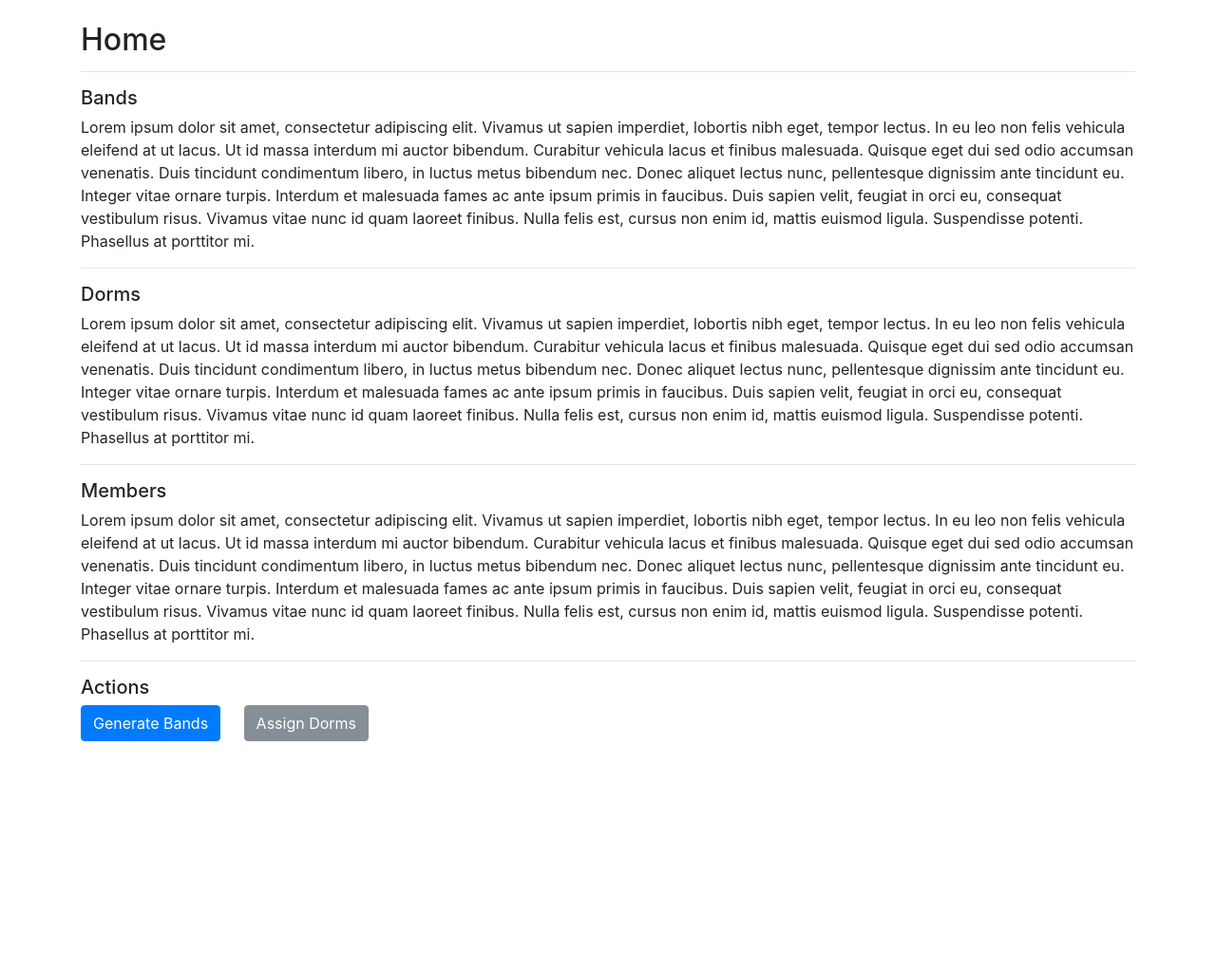
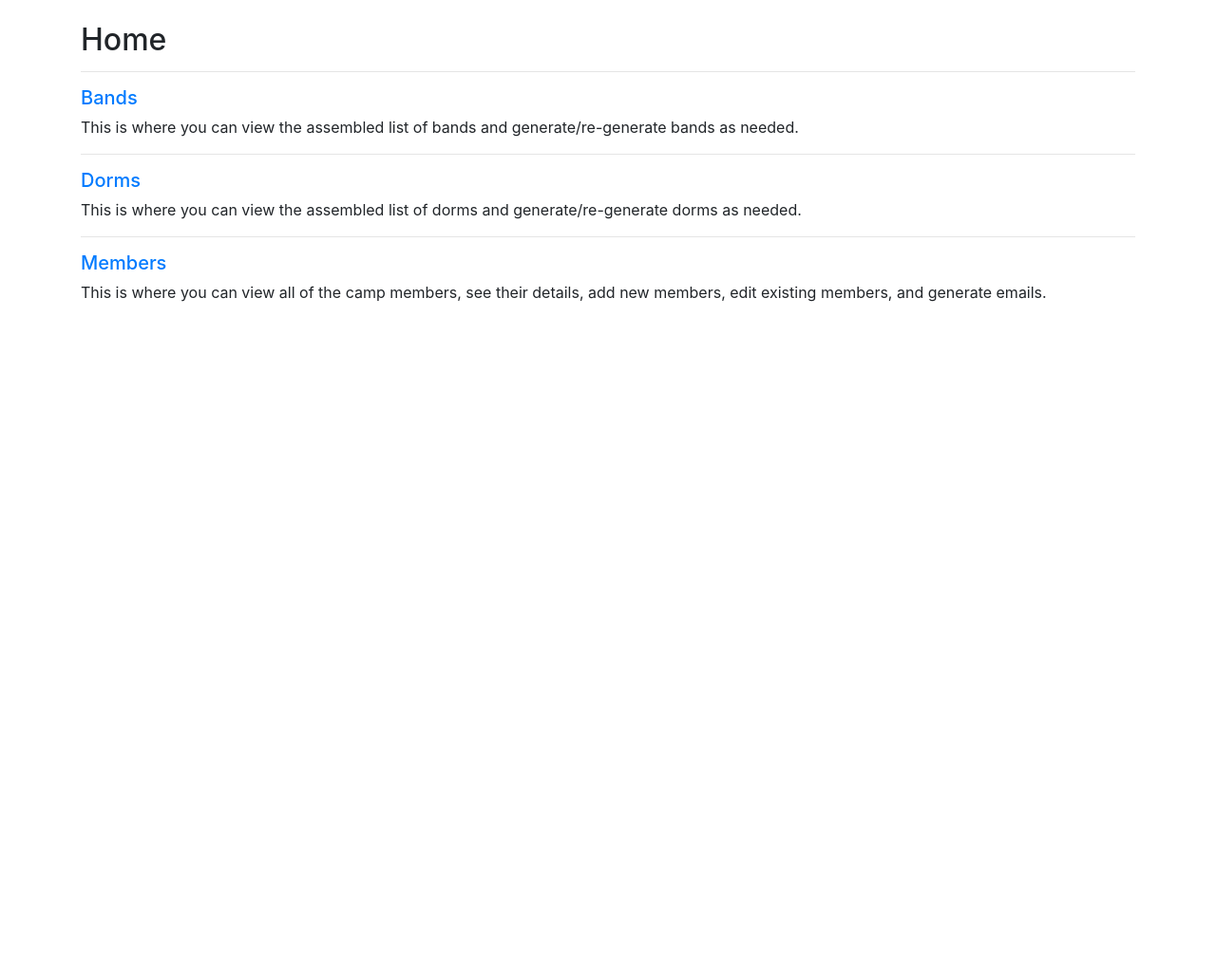
Before and after one commit to zhixuan1994/future-rockstars, a Flask app: page / in a window 1280 px wide. Shown: the part 56-1077 px from the top of the page at 95% size. Run offline with Flask 2, Linux system fonts and the light colour scheme; some libraries are stand-ins or nearby versions.

Commit message:
Removed boilerplate text and band/dorm generator buttons

```diff
--- a/app/templates/index.html
+++ b/app/templates/index.html
@@ -5,74 +5,22 @@
 
     <hr>
 
-    <h5>Bands</h5>
+    <h5><a href="/bands">Bands</a></h5>
     <p>
-        Lorem ipsum dolor sit amet, consectetur adipiscing elit. Vivamus ut sapien imperdiet, lobortis nibh eget, tempor lectus. In eu leo non felis vehicula eleifend at ut lacus. Ut id massa interdum mi auctor bibendum. Curabitur vehicula lacus et finibus malesuada. Quisque eget dui sed odio accumsan venenatis. Duis tincidunt condimentum libero, in luctus metus bibendum nec. Donec aliquet lectus nunc, pellentesque dignissim ante tincidunt eu. Integer vitae ornare turpis. Interdum et malesuada fames ac ante ipsum primis in faucibus. Duis sapien velit, feugiat in orci eu, consequat vestibulum risus. Vivamus vitae nunc id quam laoreet finibus. Nulla felis est, cursus non enim id, mattis euismod ligula. Suspendisse potenti. Phasellus at porttitor mi.
+        This is where you can view the assembled list of bands and generate/re-generate bands as needed.
     </p>
 
     <hr>
 
-    <h5>Dorms</h5>
+    <h5><a href="/dorms">Dorms</a></h5>
     <p>
-        Lorem ipsum dolor sit amet, consectetur adipiscing elit. Vivamus ut sapien imperdiet, lobortis nibh eget, tempor lectus. In eu leo non felis vehicula eleifend at ut lacus. Ut id massa interdum mi auctor bibendum. Curabitur vehicula lacus et finibus malesuada. Quisque eget dui sed odio accumsan venenatis. Duis tincidunt condimentum libero, in luctus metus bibendum nec. Donec aliquet lectus nunc, pellentesque dignissim ante tincidunt eu. Integer vitae ornare turpis. Interdum et malesuada fames ac ante ipsum primis in faucibus. Duis sapien velit, feugiat in orci eu, consequat vestibulum risus. Vivamus vitae nunc id quam laoreet finibus. Nulla felis est, cursus non enim id, mattis euismod ligula. Suspendisse potenti. Phasellus at porttitor mi.
+        This is where you can view the assembled list of dorms and generate/re-generate dorms as needed.
     </p>
 
     <hr>
 
-    <h5>Members</h5>
+    <h5><a href="/members">Members</a></h5>
     <p>
-        Lorem ipsum dolor sit amet, consectetur adipiscing elit. Vivamus ut sapien imperdiet, lobortis nibh eget, tempor lectus. In eu leo non felis vehicula eleifend at ut lacus. Ut id massa interdum mi auctor bibendum. Curabitur vehicula lacus et finibus malesuada. Quisque eget dui sed odio accumsan venenatis. Duis tincidunt condimentum libero, in luctus metus bibendum nec. Donec aliquet lectus nunc, pellentesque dignissim ante tincidunt eu. Integer vitae ornare turpis. Interdum et malesuada fames ac ante ipsum primis in faucibus. Duis sapien velit, feugiat in orci eu, consequat vestibulum risus. Vivamus vitae nunc id quam laoreet finibus. Nulla felis est, cursus non enim id, mattis euismod ligula. Suspendisse potenti. Phasellus at porttitor mi.
+        This is where you can view all of the camp members, see their details, add new members, edit existing members, and generate emails.
     </p>
-
-    <hr>
-
-    <h5>Actions</h5>
-    <p>
-        <button type="button" class="btn btn-primary" data-toggle="modal" data-target="#generateBandsModal">Generate Bands</button>
-        <button type="button" class="btn btn-secondary" style="margin-left:20px;" data-toggle="modal" data-target="#assignDormsModal">Assign Dorms</button>
-    </p>
-
-    <div class="modal fade" id="generateBandsModal" tabindex="-1" role="dialog" aria-labelledby="generateBandsModalLabel" aria-hidden="true">
-        <div class="modal-dialog" role="document">
-            <div class="modal-content">
-                <div class="modal-header">
-                    <h5 class="modal-title" id="generateBandsModalLabel">Generate Bands</h5>
-                    <button type="button" class="close" data-dismiss="modal" aria-label="Close">
-                        <span aria-hidden="true">&times;</span>
-                    </button>
-                </div>
-                <div class="modal-body">
-                    <p>
-                        Are you sure you want to generate bands from the current members?
-                    </p>
-                </div>
-                <div class="modal-footer">
-                    <button type="button" class="btn btn-secondary" data-dismiss="modal">Cancel</button>
-                    <button type="submit" class="btn btn-primary">Generate</button>
-                </div>
-            </div>
-        </div>
-    </div>
-
-    <div class="modal fade" id="assignDormsModal" tabindex="-1" role="dialog" aria-labelledby="assignDormsModalLabel" aria-hidden="true">
-        <div class="modal-dialog" role="document">
-            <div class="modal-content">
-                <div class="modal-header">
-                    <h5 class="modal-title" id="assignDormsModalLabel">Assign Dorms</h5>
-                    <button type="button" class="close" data-dismiss="modal" aria-label="Close">
-                        <span aria-hidden="true">&times;</span>
-                    </button>
-                </div>
-                <div class="modal-body">
-                    <p>
-                        Are you sure you want to assign dorms to the current members?
-                    </p>
-                </div>
-                <div class="modal-footer">
-                    <button type="button" class="btn btn-secondary" data-dismiss="modal">Cancel</button>
-                    <button type="submit" class="btn btn-primary">Assign</button>
-                </div>
-            </div>
-        </div>
-    </div>
 {% endblock %}
```
